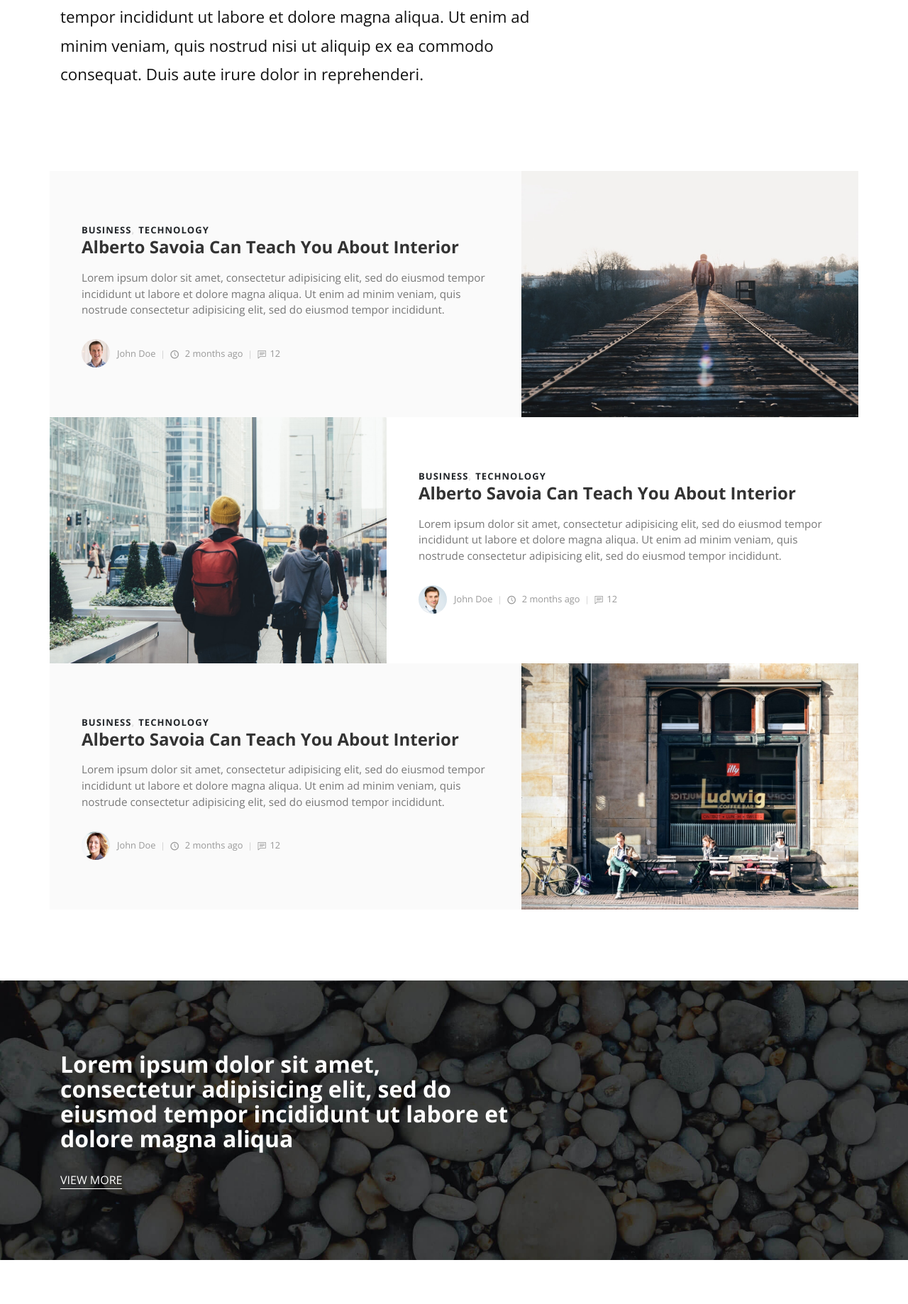
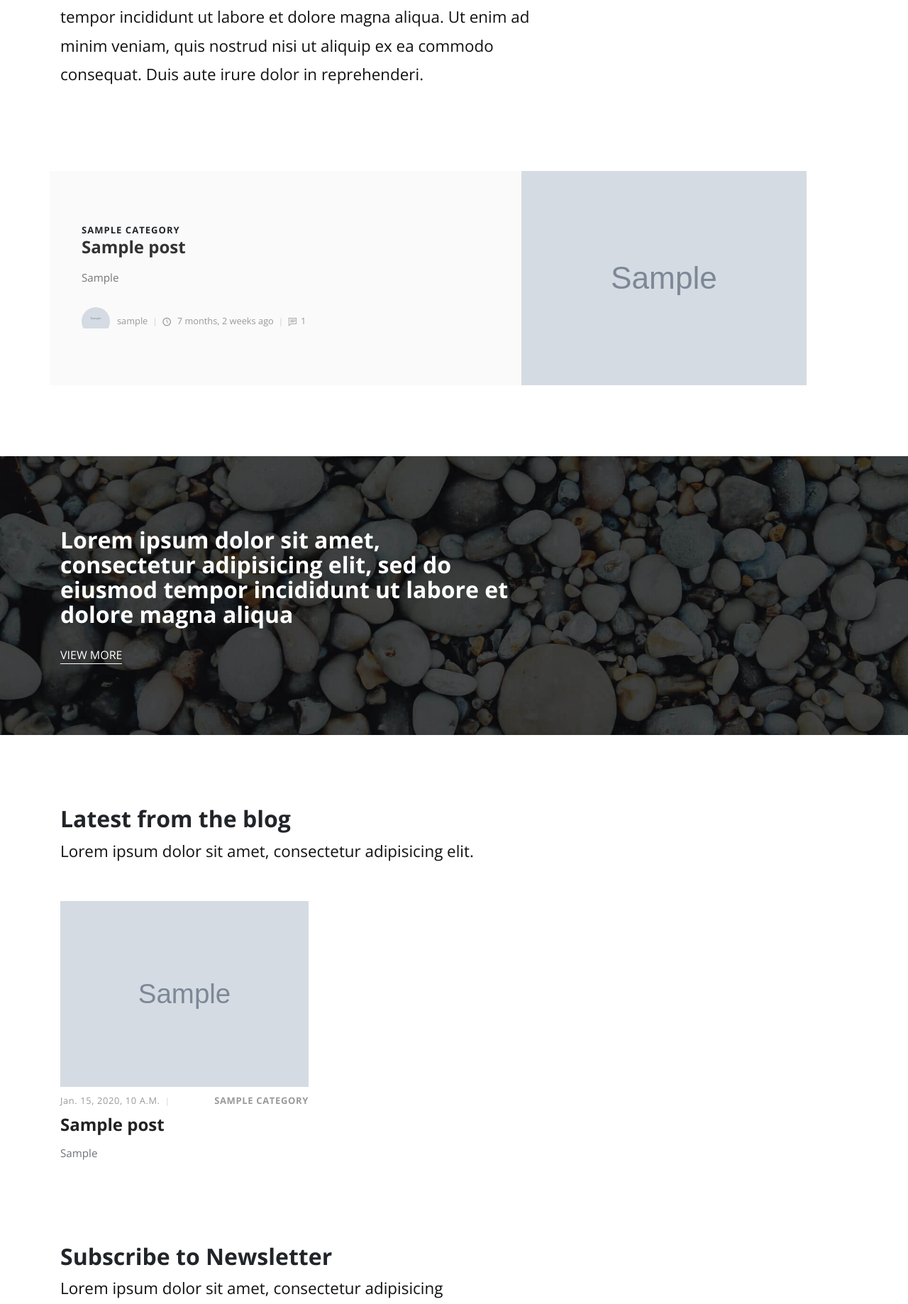
Before and after one commit to fn-bruce/blog, a Django app: page / in a window 1280 px wide. Shown: the part 845-2683 px from the top of the page at 71% size. Run offline with Django 3.2, Linux system fonts and the light colour scheme; tables that the repository leaves empty hold one stand-in row (values such as "Sample post"); grey boxes marked "Sample" are stand-in pictures; some libraries are stand-ins or nearby versions.

Commit message:
updates to settings, urls, and index.html

```diff
--- a/src/blog/settings.py
+++ b/src/blog/settings.py
@@ -37,6 +37,7 @@ INSTALLED_APPS = [
     'django.contrib.sessions',
     'django.contrib.messages',
     'django.contrib.staticfiles',
+    'posts',
 ]
 
 MIDDLEWARE = [
--- a/src/blog/urls.py
+++ b/src/blog/urls.py
@@ -18,7 +18,7 @@ from django.conf.urls.static import static
 from django.contrib import admin
 from django.urls import path
 
-from .views import index, blog, post
+from posts.views import index, blog, post
 
 urlpatterns = [
     path('admin/', admin.site.urls),
--- a/src/templates/index.html
+++ b/src/templates/index.html
@@ -29,70 +29,41 @@
   <div class="container">
 
     <!-- Post-->
+    {% for obj in object_list %}
     <div class="row d-flex align-items-stretch">
+      {% if not forloop.first and not forloop.last %}
+      <div class="image col-lg-5"><img src="{{ obj.thumbnail.url }}" alt="..."></div>
+      {% endif %}
       <div class="text col-lg-7">
         <div class="text-inner d-flex align-items-center">
           <div class="content">
             <header class="post-header">
-              <div class="category"><a href="#">Business</a><a href="#">Technology</a></div><a href="post.html">
-                <h2 class="h4">Alberto Savoia Can Teach You About Interior</h2></a>
+              <div class="category">
+                {% for cat in obj.categories.all %}
+                <a href="#">{{ cat }}</a>
+                {% endfor %}
+              </div>
+              <a href="post.html">
+                <h2 class="h4">{{ obj.title }}</h2>
+              </a>
             </header>
-            <p>Lorem ipsum dolor sit amet, consectetur adipisicing elit, sed do eiusmod tempor incididunt ut labore et dolore magna aliqua. Ut enim ad minim veniam, quis nostrude consectetur adipisicing elit, sed do eiusmod tempor incididunt.</p>
+            <p>{{ obj.overview }}</p>
             <footer class="post-footer d-flex align-items-center"><a href="#" class="author d-flex align-items-center flex-wrap">
-                <div class="avatar"><img src="{% static 'img/avatar-1.jpg' %}" alt="..." class="img-fluid"></div>
-                <div class="title"><span>John Doe</span></div></a>
-              <div class="date"><i class="icon-clock"></i> 2 months ago</div>
-              <div class="comments"><i class="icon-comment"></i>12</div>
+                <div class="avatar"><img src="{{ obj.author.profile_picture.url }}" alt="..." class="img-fluid"></div>
+                <div class="title"><span>{{ obj.author }}</span></div></a>
+              <div class="date"><i class="icon-clock"></i> {{ obj.timestamp|timesince }} ago</div>
+              <div class="comments"><i class="icon-comment"></i>{{ obj.comment_count }}</div>
             </footer>
           </div>
         </div>
       </div>
-      <div class="image col-lg-5"><img src="{% static 'img/featured-pic-1.jpeg' %}" alt="..."></div>
+      {% if forloop.first or forloop.last %}
+      <div class="image col-lg-5"><img src="{{ obj.thumbnail.url }}" alt="..."></div>
+      {% endif %}
     </div>
+    {% endfor %}
+    <!-- End Post -->
 
-    <!-- Post        -->
-    <div class="row d-flex align-items-stretch">
-      <div class="image col-lg-5"><img src="{% static 'img/featured-pic-2.jpeg' %}" alt="..."></div>
-      <div class="text col-lg-7">
-        <div class="text-inner d-flex align-items-center">
-          <div class="content">
-            <header class="post-header">
-              <div class="category"><a href="#">Business</a><a href="#">Technology</a></div><a href="post.html">
-                <h2 class="h4">Alberto Savoia Can Teach You About Interior</h2></a>
-            </header>
-            <p>Lorem ipsum dolor sit amet, consectetur adipisicing elit, sed do eiusmod tempor incididunt ut labore et dolore magna aliqua. Ut enim ad minim veniam, quis nostrude consectetur adipisicing elit, sed do eiusmod tempor incididunt.</p>
-            <footer class="post-footer d-flex align-items-center"><a href="#" class="author d-flex align-items-center flex-wrap">
-                <div class="avatar"><img src="{% static 'img/avatar-2.jpg' %}" alt="..." class="img-fluid"></div>
-                <div class="title"><span>John Doe</span></div></a>
-              <div class="date"><i class="icon-clock"></i> 2 months ago</div>
-              <div class="comments"><i class="icon-comment"></i>12</div>
-            </footer>
-          </div>
-        </div>
-      </div>
-    </div>
-
-    <!-- Post                            -->
-    <div class="row d-flex align-items-stretch">
-      <div class="text col-lg-7">
-        <div class="text-inner d-flex align-items-center">
-          <div class="content">
-            <header class="post-header">
-              <div class="category"><a href="#">Business</a><a href="#">Technology</a></div><a href="post.html">
-                <h2 class="h4">Alberto Savoia Can Teach You About Interior</h2></a>
-            </header>
-            <p>Lorem ipsum dolor sit amet, consectetur adipisicing elit, sed do eiusmod tempor incididunt ut labore et dolore magna aliqua. Ut enim ad minim veniam, quis nostrude consectetur adipisicing elit, sed do eiusmod tempor incididunt.</p>
-            <footer class="post-footer d-flex align-items-center"><a href="#" class="author d-flex align-items-center flex-wrap">
-                <div class="avatar"><img src="{% static 'img/avatar-3.jpg' %}" alt="..." class="img-fluid"></div>
-                <div class="title"><span>John Doe</span></div></a>
-              <div class="date"><i class="icon-clock"></i> 2 months ago</div>
-              <div class="comments"><i class="icon-comment"></i>12</div>
-            </footer>
-          </div>
-        </div>
-      </div>
-      <div class="image col-lg-5"><img src="{% static 'img/featured-pic-3.jpeg' %}" alt="..."></div>
-    </div>
   </div>
 </section>
 
@@ -115,39 +86,23 @@
       <p class="text-big">Lorem ipsum dolor sit amet, consectetur adipisicing elit.</p>
     </header>
     <div class="row">
+      {% for obj in latest %}
       <div class="post col-md-4">
-        <div class="post-thumbnail"><a href="post.html"><img src="{% static 'img/blog-1.jpg' %}" alt="..." class="img-fluid"></a></div>
+        <div class="post-thumbnail"><a href="#"><img src="{{ obj.thumbnail.url }}" alt="..." class="img-fluid"></a></div>
         <div class="post-details">
           <div class="post-meta d-flex justify-content-between">
-            <div class="date">20 May | 2016</div>
-            <div class="category"><a href="#">Business</a></div>
-          </div><a href="post.html">
-            <h3 class="h4">Ways to remember your important ideas</h3></a>
-          <p class="text-muted">Lorem ipsum dolor sit amet, consectetur adipisicing elit, sed do eiusmod tempor incididunt ut labore.</p>
+            <div class="date">{{ obj.timestamp }}</div>
+            <div class="category">
+              {% for cat in obj.categories.all %}
+              <a href="#">{{ cat }}</a>
+              {% endfor %}
+            </div>
+          </div><a href="#">
+            <h3 class="h4">{{ obj.title }}</h3></a>
+          <p class="text-muted">{{ obj.overview }}</p>
         </div>
       </div>
-      <div class="post col-md-4">
-        <div class="post-thumbnail"><a href="post.html"><img src="{% static 'img/blog-2.jpg' %}" alt="..." class="img-fluid"></a></div>
-        <div class="post-details">
-          <div class="post-meta d-flex justify-content-between">
-            <div class="date">20 May | 2016</div>
-            <div class="category"><a href="#">Technology</a></div>
-          </div><a href="post.html">
-            <h3 class="h4">Diversity in Engineering: Effect on Questions</h3></a>
-          <p class="text-muted">Lorem ipsum dolor sit amet, consectetur adipisicing elit, sed do eiusmod tempor incididunt ut labore.</p>
-        </div>
-      </div>
-      <div class="post col-md-4">
-        <div class="post-thumbnail"><a href="post.html"><img src="{% static 'img/blog-3.jpg' %}" alt="..." class="img-fluid"></a></div>
-        <div class="post-details">
-          <div class="post-meta d-flex justify-content-between">
-            <div class="date">20 May | 2016</div>
-            <div class="category"><a href="#">Financial</a></div>
-          </div><a href="post.html">
-            <h3 class="h4">Alberto Savoia Can Teach You About Interior</h3></a>
-          <p class="text-muted">Lorem ipsum dolor sit amet, consectetur adipisicing elit, sed do eiusmod tempor incididunt ut labore.</p>
-        </div>
-      </div>
+      {% endfor %}
     </div>
   </div>
 </section>
```
